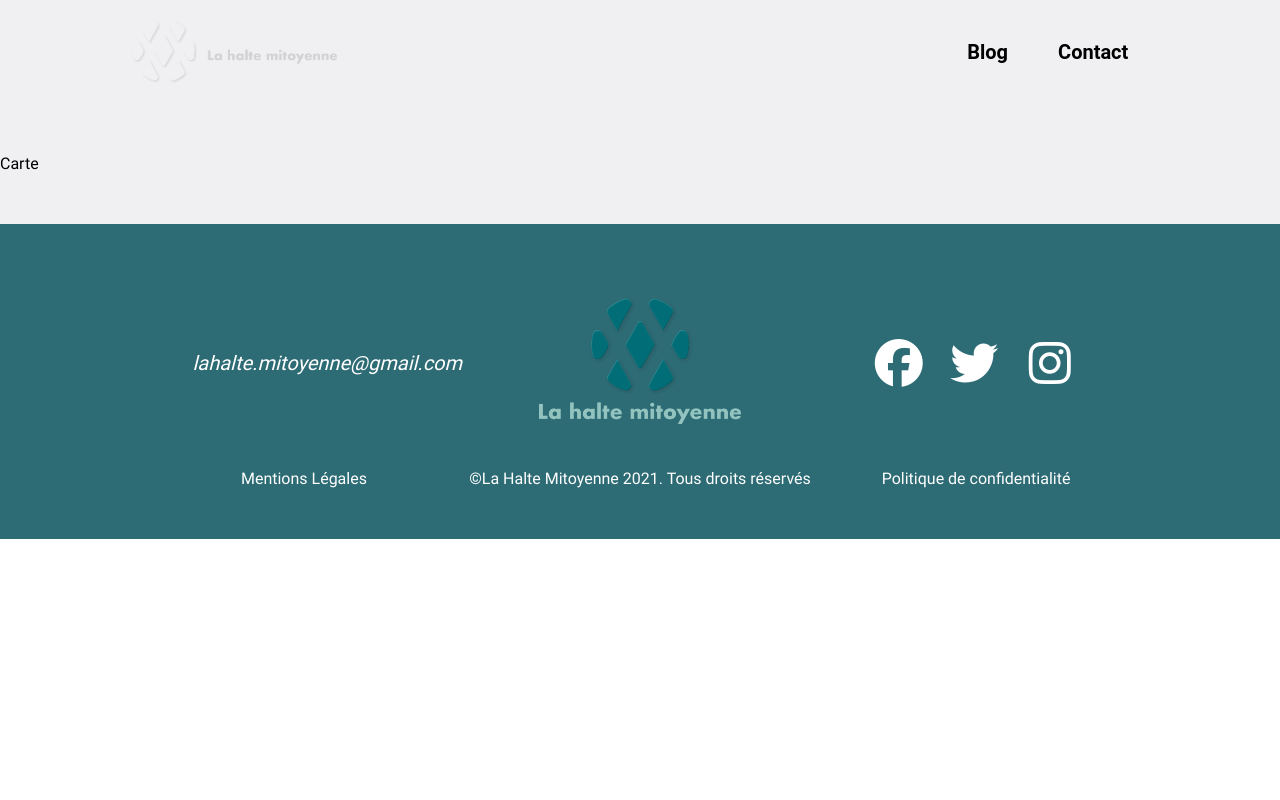
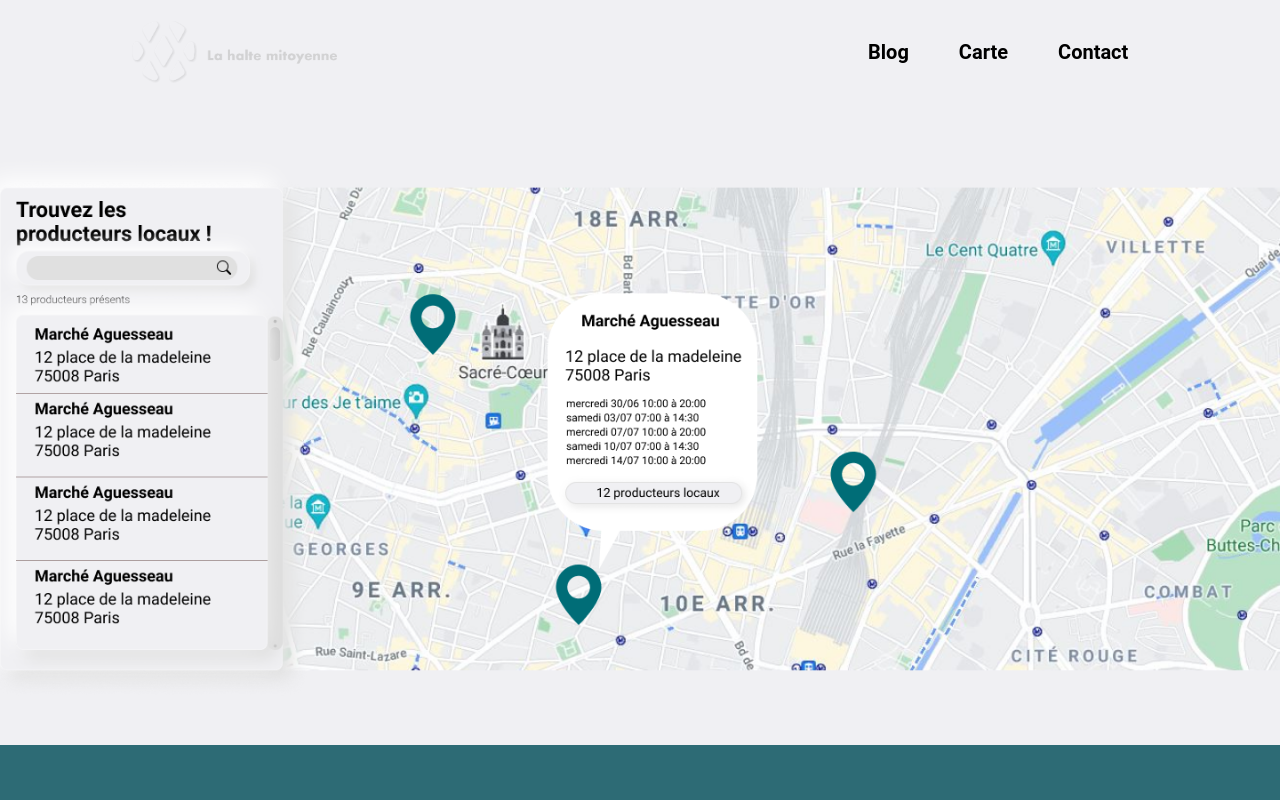
Before and after one commit to Bryanctllc/kameleon, a Vue app: page /carte in a window 1280 px wide. Shown: the top 800 px of the page. Built offline with nearby package versions, Linux system fonts and the light colour scheme; a web font is replaced by a local one.

Commit message:
carte + txt area focus

```diff
--- a/src/components/layout/Header.vue
+++ b/src/components/layout/Header.vue
@@ -21,7 +21,7 @@
           <a class="button stylebtn is-size-5 btn" href="https://kameleon-equipe.systeme.io/blog-lahaltemitoyenne" rel="noreferrer" target="_blank">
             Blog
           </a>
-          <!-- <router-link to="carte" class="button stylebtn is-size-5 btn">Carte</router-link> -->
+          <router-link to="carte" class="button stylebtn is-size-5 btn">Carte</router-link>
           <router-link to="contact" class="button stylebtn is-size-5 btn">Contact</router-link>
         </div>
       </div>
--- a/src/views/Carte.vue
+++ b/src/views/Carte.vue
@@ -1,5 +1,7 @@
 <template>
-    <p>Carte</p>
+    <figure class="image">
+        <img id="roundedimg" src="@/assets/img/Carte.png" alt="légumes au marché" />
+      </figure>
 </template>
 
 <script>
@@ -9,5 +11,7 @@ export default {
 </script>
 
 <style scoped>
-
+.image{
+    pointer-events: none;
+}
 </style>
--- a/src/views/Contact.vue
+++ b/src/views/Contact.vue
@@ -103,7 +103,7 @@ border-radius: 40px;
     padding: 8px 18px;
 }
 
-.champs:focus{
+.champs:focus, .champsarea:focus{
   outline: none;
   background-color: #e6e6eb;
 }
```
Also changed, not shown: src/assets/img/Carte.png (added).
